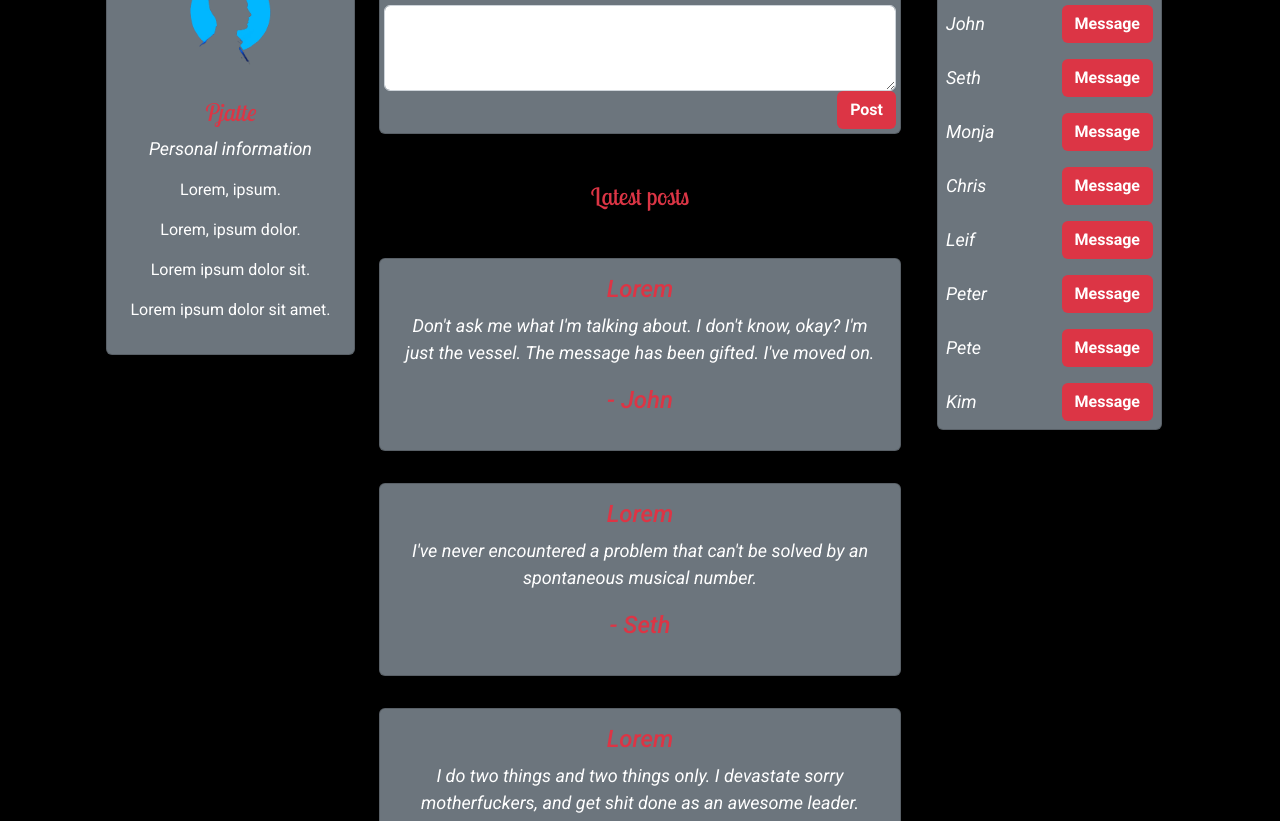
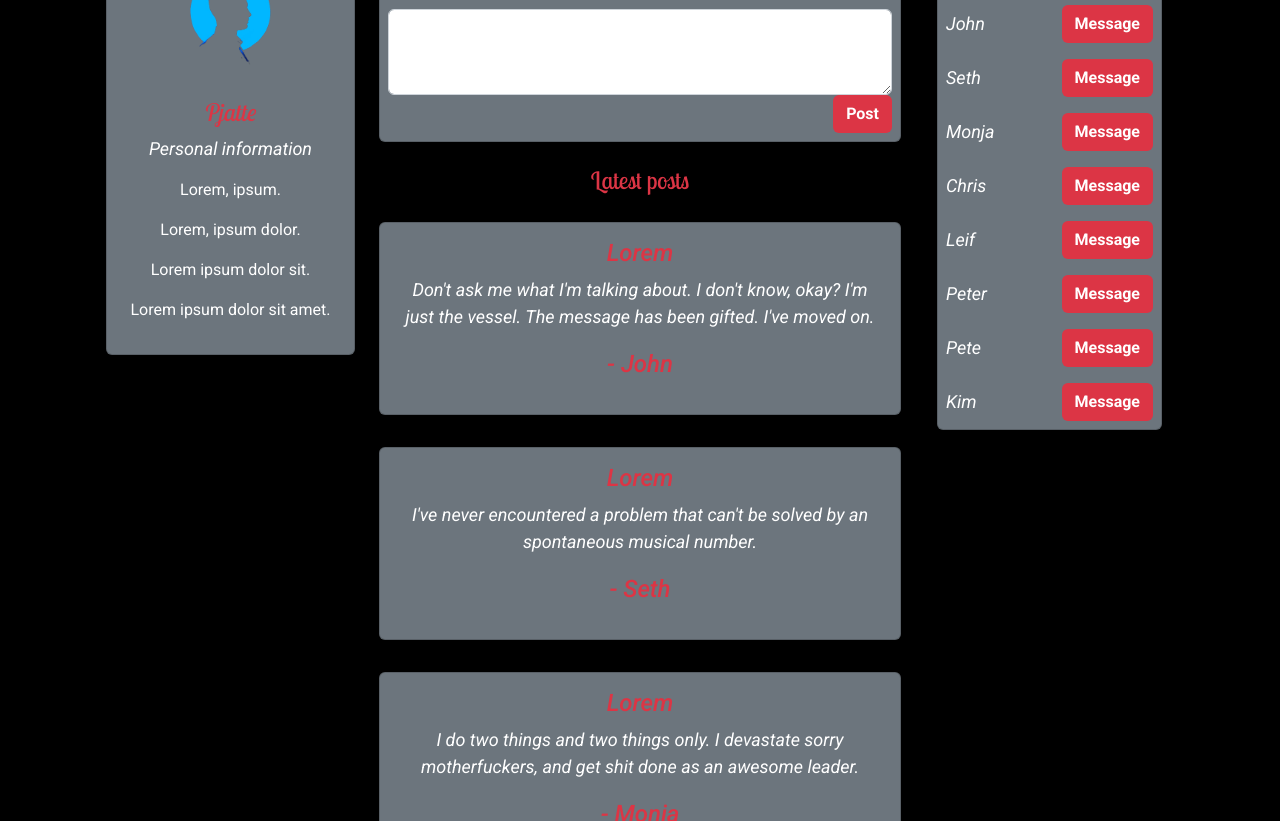
Before and after one commit to Pjatte1337/CSS-Framework-CA, a website: page profile.html in a window 1280 px wide. Shown: the part 279-1100 px from the top of the page. Drawn offline with nearby package versions, Linux system fonts and the light colour scheme.

Commit message:
Updated new post container based on feedback

```diff
--- a/profile.html
+++ b/profile.html
@@ -28,7 +28,7 @@
   </nav>
   <body>
     <h1 class="text-center mt-5">Profile</h1>
-    <div class="container text-center mt-5">
+    <div class="container text-center mt-5 ">
       <div class="container-fluid d-flex">
         <div class="container-fluid">
           <div class="row">
@@ -46,7 +46,7 @@
               </div>
             </div>
             <div class="col-xl-6 col-md-8 mb-5">
-              <form action="" class="card p-1 mb-5 bg-theme-bg-sec shadow">
+              <form action="" class="card bg-theme-bg-sec p-2">
                 <div class="d-flex flex-column gap-15">
                   <label class="text p-2 h3">Tell Us Whats' New</label>
                   <textarea class="form-control" id="FormControlTextarea" rows="3"></textarea>
@@ -55,9 +55,9 @@
                   </div>
                 </div>
               </form>
-              <div class="d-flex flex-column gap-15" id="postedPosts">
-                <h4 class="mb-5">Latest posts</h4>
-                <div class="row row-cols-1 row-cols-md-2 g-4">
+              <div class="d-flex flex-column gap-15">
+                <h4 class="mb-1 p-4">Latest posts</h4>
+                <div class="row row-cols-1 row-cols-md-2 g-4 justify-content-center">
                   <div class="col-xl-12 col-md-8 mb-2">
                     <div class="card">
                       <div class="card-body">
@@ -135,7 +135,7 @@
             </div>
             <!-- Contacts field -->
             <div class="col-xl-3 col-md-6 mb-5">
-              <div class="container-fluid">
+              <div class="container">
                 <div class="card shadow">
                   <div class="card-header">
                     <h4>My contacts</h4>
```
Also changed, not shown: index.html (+4 -4 lines).
